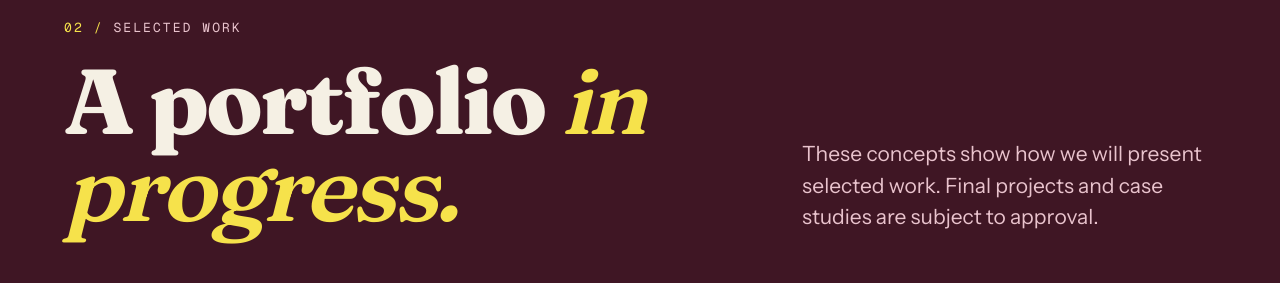
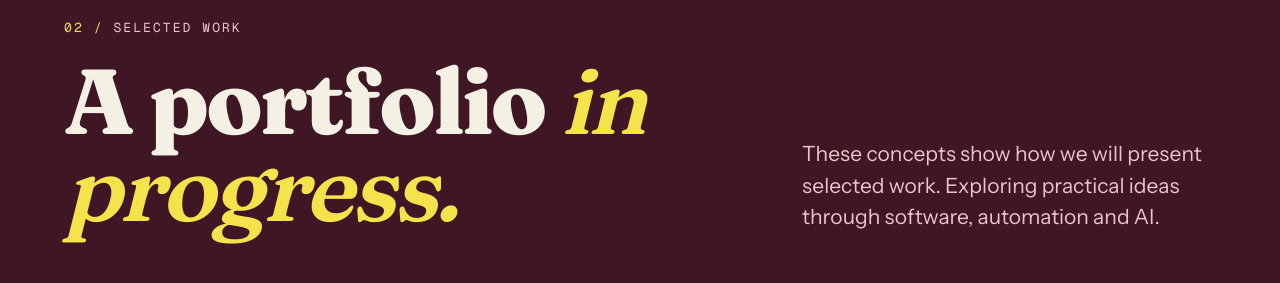
Before and after one commit to devricardo90/rivelume-labs-web, a Next.js app: page /en in a window 1280 px wide. Shown: the part 2860-3143 px from the top of the page. Built offline with nearby package versions, Linux system fonts and the light colour scheme.

Commit message:
fix(home): replace Selected Work supporting sentence (RIV-32)
Owner directive: swap 'Final projects and case studies are subject to approval'
for 'Exploring practical ideas through software, automation and AI.' (EN) and the
PT equivalent. Dictionaries, test and docs updated.

```diff
--- a/i18n/dictionaries/en.ts
+++ b/i18n/dictionaries/en.ts
@@ -111,7 +111,7 @@ export const en: Dictionary = {
     headingLead: "A portfolio",
     headingEmphasis: "in progress.",
     intro:
-      "These concepts show how we will present selected work. Final projects and case studies are subject to approval.",
+      "These concepts show how we will present selected work. Exploring practical ideas through software, automation and AI.",
     problemLabel: "Business problem",
     items: [
       {
--- a/i18n/dictionaries/pt.ts
+++ b/i18n/dictionaries/pt.ts
@@ -111,7 +111,7 @@ export const pt: Dictionary = {
     headingLead: "Um portfólio",
     headingEmphasis: "em construção.",
     intro:
-      "Estes conceitos mostram como apresentaremos os trabalhos selecionados. Projetos finais e estudos de caso dependem de aprovação.",
+      "Estes conceitos mostram como apresentaremos os trabalhos selecionados. Explorando ideias práticas com software, automação e inteligência artificial.",
     problemLabel: "Problema do negócio",
     items: [
       {
```
Also changed, not shown: 2 other files (tests, documents, lock files or other folders).
